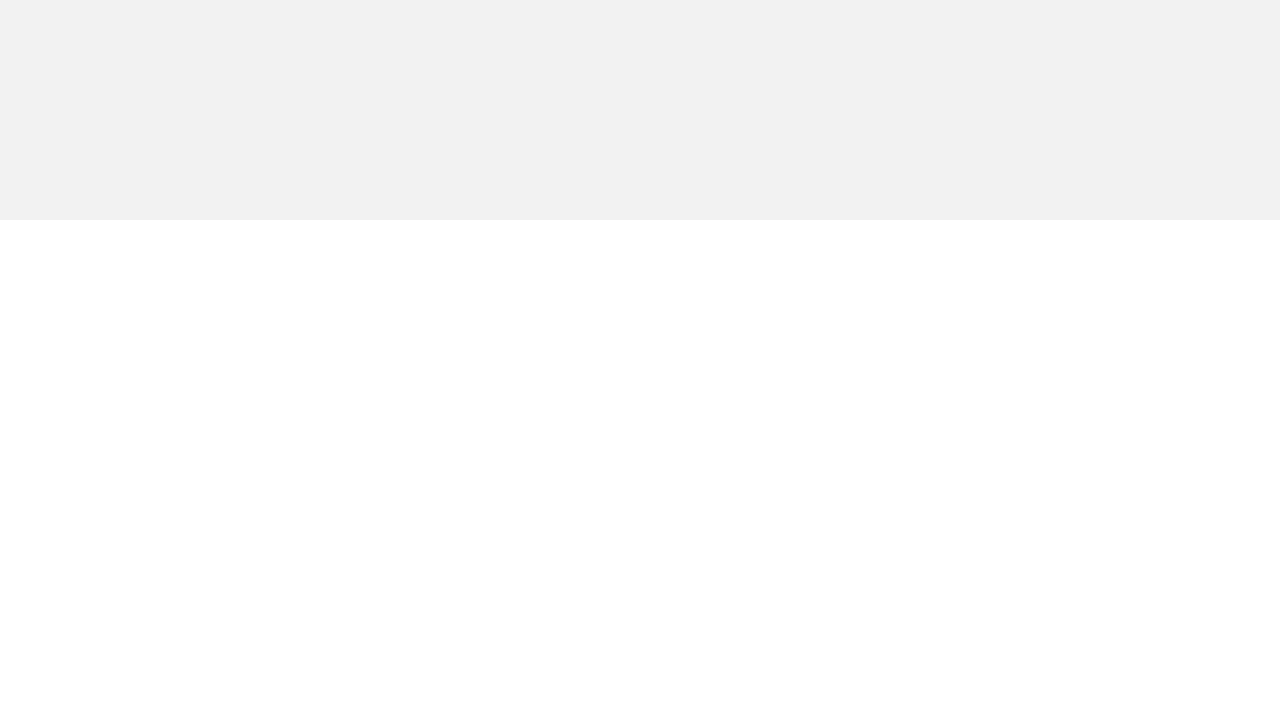
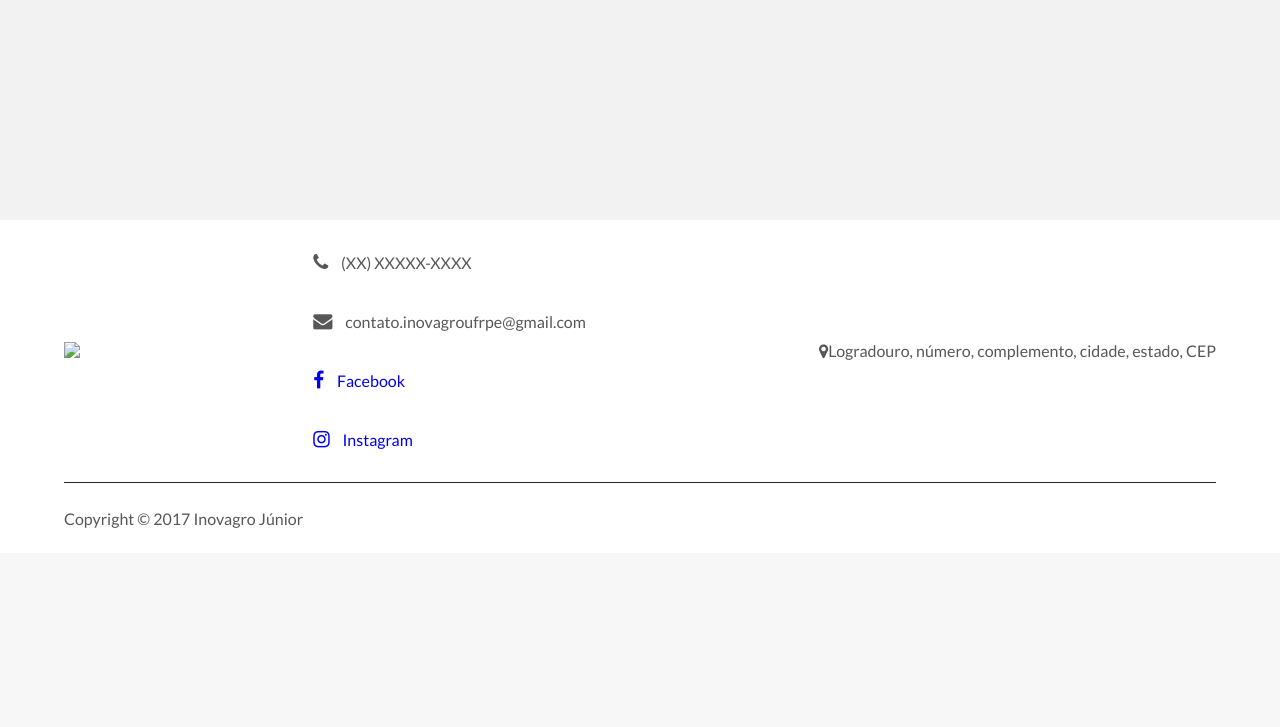
Before and after one commit to citi-onboarding/inovagrojr, a Python web app: template mysite/core/templates/index.html in a window 1280 px wide. Shown: the part 1600-2327 px from the top of the page. After the commit the page ends 2128 px from the top, so only its background shows below. Run offline with Jinja, Linux system fonts and the light colour scheme; the template is opened without the code that fills it, so the values that code supplies are empty; some libraries are stand-ins or nearby versions.

Commit message:
início da estrutura do footer

```diff
--- a/mysite/core/templates/css/index.css
+++ b/mysite/core/templates/css/index.css
@@ -1,6 +1,6 @@
 body{
-  width: auto;
-  height: 4440px;
+  width: 100vw;
+  height: 100vh;
   font-family: 'Lato',sans-serif;
   /*background-size:cover;*/
 }
@@ -10,12 +10,16 @@ body{
   display: flex;
   justify-content: space-between;
   align-items: center;
-  width: 100%;
+  width: 100vw;
   height: 70px;
   /*background-color: rgba(0,0,0,.6);*/
   /*background-color: #272727;*/
   z-index: 1;
   box-shadow: 0 5px 8px -5px rgba(0, 0, 0, 0.9);
+}
+
+.navbar-logo, #navbar {
+  margin: 5vw;
 }
 
 .navbar.navbar-colorful.navbar-transparent {
@@ -49,7 +53,7 @@ ul li {
   display: block;
   background-color: inherit;
   top: 100%;
-  width: 100%;
+  width: 100vw;
   border-top: 1px solid #575757;
 }
 
@@ -112,6 +116,49 @@ a:link {
   color:#8CCCBD;
 }
 
+footer {
+  width: 100vw;
+  height: 40vh;
+  /*background-color: #F2F2F2;*/
+  color: #575757;
+}
+
+.footer-content {
+  display: flex;
+  justify-content: space-between;
+  align-items: center;
+  /*margin-left: 5vw;
+  margin-right: 5vw;*/
+  margin: 1vw 5vw 1vw 5vw;
+}
+
+.contact ul {
+  float: left;
+}
+
+.contact li {
+  display: block;
+}
+
+.contact i {
+  font-size: 1.2em;
+}
+
+.contact span {
+  margin-left: 1vw;
+}
+
+.copyright {
+ /* margin-left: 5vw;
+  margin-right: 5vw;*/
+  margin: 1vw 5vw 1vw 5vw;
+  border-top: 1px solid #272727;
+}
+
+.copyright p {
+  margin-top: 3.5vh;
+}
+
 @media screen and (max-width: 768px) {
   .hamburguer {
     display: block;
--- a/mysite/core/templates/index.html
+++ b/mysite/core/templates/index.html
@@ -10,9 +10,9 @@
 	<title>Inovagro Jr</title>
 </head>
 <body>
-	<nav class="navbar navbar-colorful navbar-transparent" id="inicio">
+	<nav class="navbar navbar-colorful navbar-transparent" id="idNavbar">
 		<a class="navbar-logo" href="/">
-			<img class="logo" src="http://via.placeholder.com/200x50">
+			<img src="http://via.placeholder.com/200x50">
 		</a>
 		<div class="navbar-collapse" id="navbar">
 			<ul class="navbar-topicos" id="topicos">
@@ -21,8 +21,8 @@
 				<li><a href="#sobre-nos">Sobre nós</a></li>
 				<li><a href="#contato">Contato</a></li>
 			</ul>
-			<a href="#" class="social-media"><i class="fa fa-facebook" aria-hidden="true"></i></a>
-			<a href="#" class="social-media"><i class="fa fa-instagram" aria-hidden="true"></i></a>
+			<a href="https://www.facebook.com/Inovagro-Jr-742574185913937/" target="_blank" class="social-media"><i class="fa fa-facebook" aria-hidden="true"></i></a>
+			<a href="https://www.instagram.com/inovagrojr/" target="_blank" class="social-media"><i class="fa fa-instagram" aria-hidden="true"></i></a>
 		</div>
 
 		<a href="javascript:void(0);" style="font-size:24px;" class="hamburguer" onclick="navbarResponsive()">&#9776;</a>
@@ -44,10 +44,38 @@
 
 	</div>
 
-  	<div class="section-container" id ="contato">
+  	<div class="contato">
 	</div>
 
-  	<footer class="section-container" id ="footer">
+  	<footer>
+  		<div class="footer-content">
+  			<div class="col1">
+  				<div class="footer-logo">
+					<img src="http://via.placeholder.com/250x150">
+				</div>
+  			</div>
+
+  			<div class="col2">
+  				<div class="contact">
+		  			<ul>
+		  				<li><i class="fa fa-phone" aria-hidden="true"></i><span>(XX) XXXXX-XXXX</span></li>
+		  				<li><i class="fa fa-envelope" aria-hidden="true"></i><span>contato.inovagroufrpe@gmail.com</span></li>
+		  				<li><a href="https://www.facebook.com/Inovagro-Jr-742574185913937/" target="_blank"><i class="fa fa-facebook" aria-hidden="true"></i><span>Facebook</span></a></li>
+		  				<li><a href="https://www.instagram.com/inovagrojr/" target="_blank"><i class="fa fa-instagram" aria-hidden="true"></i><span>Instagram</span></a></li>
+		  			</ul>
+				</div>
+  			</div>
+
+  			<div class="col3">
+  				<div class="map">
+					<span><i class="fa fa-map-marker" aria-hidden="true"></i>Logradouro, número, complemento, cidade, estado, CEP</span>
+				</div>
+  			</div>
+  		</div>
+
+  		<div class="copyright">
+  			<p>Copyright © 2017 Inovagro Júnior</p>
+  		</div>
 	</footer>
 
 	<script src="js/index.js"></script>
--- a/mysite/core/templates/js/index.js
+++ b/mysite/core/templates/js/index.js
@@ -15,7 +15,7 @@ function navbarCollapse() {
 window.addEventListener('resize', navbarCollapse);
 
 // sticky navbar on scroll
-const nav = document.querySelector('#inicio');
+const nav = document.querySelector('#idNavbar');
 const navTop = nav.offsetTop;
 
 function stickyNavigation() {
```
